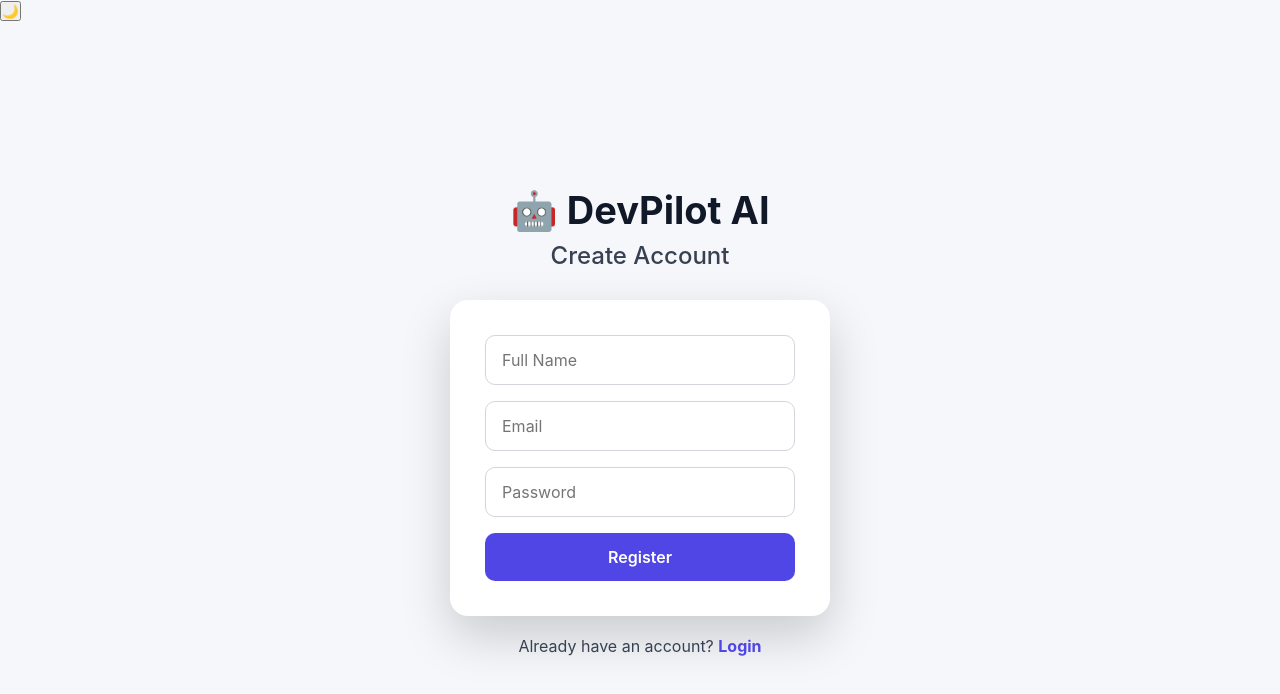
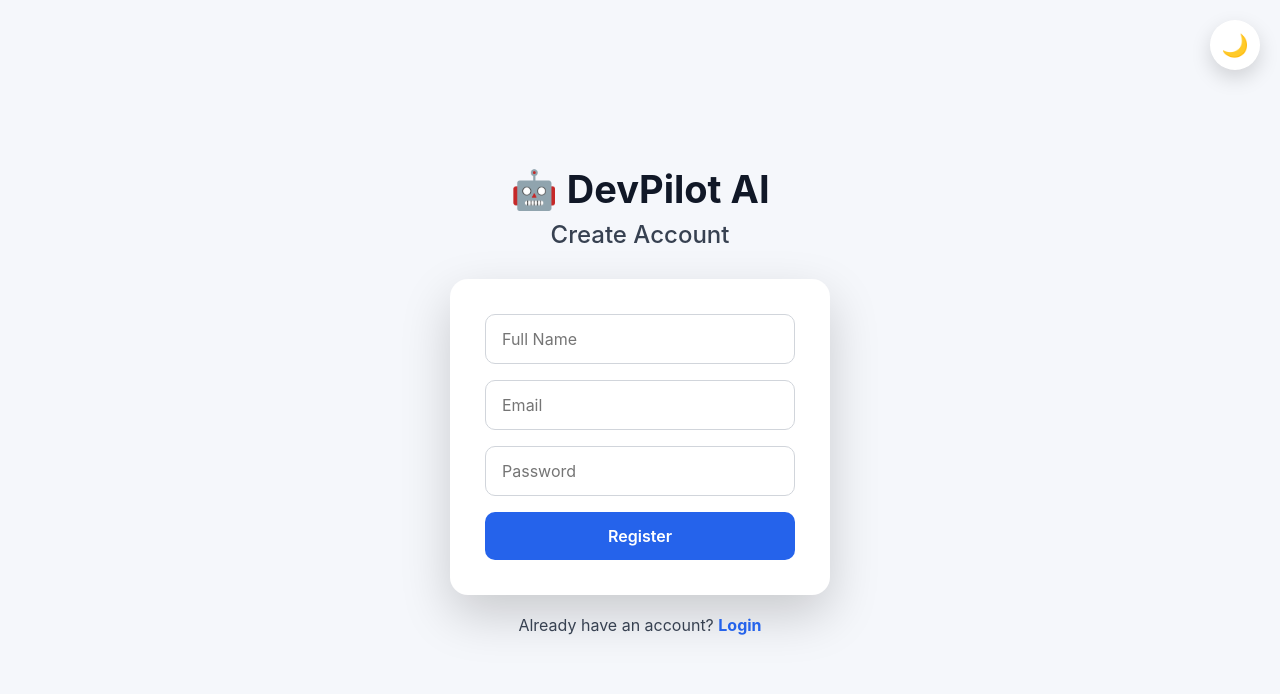
Before and after one commit to imriya1126/DevPilot-AI, a React app in the folder frontend/: page /register in a window 1280 px wide. Shown: the top 694 px of the page. Built offline with nearby package versions, Linux system fonts and the light colour scheme; the HTML template or start-up script is replaced by a standard one.

Commit message:
Fix theme toggle and chat dark mode

```diff
--- a/frontend/src/App.jsx
+++ b/frontend/src/App.jsx
@@ -8,9 +8,9 @@ import Chat from "./pages/Chat";
 import "./styles/theme.css";
 
 function App() {
-  const [darkMode, setDarkMode] = useState(() => {
-    return localStorage.getItem("theme") === "dark";
-  });
+  const [darkMode, setDarkMode] = useState(
+    localStorage.getItem("theme") === "dark"
+  );
 
   useEffect(() => {
     if (darkMode) {
--- a/frontend/src/styles/chat.css
+++ b/frontend/src/styles/chat.css
@@ -61,3 +61,44 @@
   border-top: 1px solid #e5e7eb;
   padding: 20px 35px;
 }
+/* ==========================
+   DARK MODE - CHAT PAGE
+========================== */
+
+body.dark .chat-page{
+    background:#111827;
+}
+
+body.dark .chat-container{
+    background:#111827;
+}
+
+body.dark .chat-header{
+    background:#1f2937;
+    border-bottom:1px solid #374151;
+}
+
+body.dark .chat-header h1{
+    color:white;
+}
+
+body.dark .chat-header p{
+    color:#d1d5db;
+}
+
+body.dark .chat-messages{
+    background:#111827;
+}
+
+body.dark .empty-chat{
+    color:#d1d5db;
+}
+
+body.dark .empty-chat h2{
+    color:white;
+}
+
+body.dark .chat-input-area{
+    background:#1f2937;
+    border-top:1px solid #374151;
+}
--- a/frontend/src/styles/theme.css
+++ b/frontend/src/styles/theme.css
@@ -1,83 +1,140 @@
-.auth-container{
-    min-height:100vh;
-    display:flex;
-    flex-direction:column;
-    justify-content:center;
-    align-items:center;
-
-    background:#f5f7fb;
-
-    padding:20px;
+body {
+  margin: 0;
+  transition: 0.3s;
+  background: #f5f7fb;
 }
 
-.auth-container h1{
-    color:#111827;
-    margin-bottom:8px;
-    font-size:38px;
+/* Theme Toggle Button */
+.theme-toggle {
+  position: fixed;
+  top: 20px;
+  right: 20px;
+  z-index: 9999;
+
+  width: 50px;
+  height: 50px;
+
+  border: none;
+  border-radius: 50%;
+
+  background: white;
+  box-shadow: 0 8px 20px rgba(0, 0, 0, 0.15);
+
+  font-size: 22px;
+  cursor: pointer;
+  transition: 0.25s;
 }
 
-.auth-container h2{
-    color:#374151;
-    margin-bottom:30px;
-    font-weight:500;
+.theme-toggle:hover {
+  transform: scale(1.08);
 }
 
-.auth-container form{
-    width:380px;
-    background:white;
-    padding:35px;
-    border-radius:18px;
-    box-shadow:0 20px 50px rgba(0,0,0,.18);
-
-    display:flex;
-    flex-direction:column;
-    gap:16px;
+body.dark {
+  background: #111827;
+  color: white;
 }
 
-.auth-container input{
-    padding:14px 16px;
-    border:1px solid #d1d5db;
-    border-radius:10px;
-    font-size:16px;
-    outline:none;
-    transition:.2s;
+/* =========================
+   AUTH PAGES
+========================= */
+
+.auth-container {
+  min-height: 100vh;
+  display: flex;
+  flex-direction: column;
+  justify-content: center;
+  align-items: center;
+
+  background: #f5f7fb;
+  padding: 20px;
 }
 
-.auth-container input:focus{
-    border-color:#4f46e5;
-    box-shadow:0 0 0 3px rgba(79,70,229,.15);
+.auth-container h1 {
+  color: #111827;
+  margin-bottom: 8px;
+  font-size: 38px;
 }
 
-.auth-container button{
-    padding:14px;
-    border:none;
-    border-radius:10px;
-
-    background:#4f46e5;
-    color:white;
-
-    font-size:16px;
-    font-weight:600;
-
-    cursor:pointer;
-    transition:.25s;
+.auth-container h2 {
+  color: #374151;
+  margin-bottom: 30px;
+  font-weight: 500;
 }
 
-.auth-container button:hover{
-    background:#4338ca;
+.auth-container form {
+  width: 380px;
+  background: white;
+  padding: 35px;
+  border-radius: 18px;
+  box-shadow: 0 20px 50px rgba(0, 0, 0, 0.18);
+
+  display: flex;
+  flex-direction: column;
+  gap: 16px;
 }
 
-.auth-container p{
-    margin-top:20px;
-    color:#374151;
+.auth-container input {
+  padding: 14px 16px;
+  border: 1px solid #d1d5db;
+  border-radius: 10px;
+  font-size: 16px;
 }
 
-.auth-container a{
-    color:#4f46e5;
-    font-weight:700;
-    text-decoration:none;
+.auth-container input:focus {
+  outline: none;
+  border-color: #2563eb;
+  box-shadow: 0 0 0 3px rgba(37, 99, 235, 0.15);
 }
 
-.auth-container a:hover{
-    text-decoration:underline;
+.auth-container button {
+  padding: 14px;
+  border: none;
+  border-radius: 10px;
+  background: #2563eb;
+  color: white;
+  font-size: 16px;
+  font-weight: 600;
+  cursor: pointer;
 }
+
+.auth-container p {
+  margin-top: 20px;
+  color: #374151;
+}
+
+.auth-container a {
+  color: #2563eb;
+  font-weight: 700;
+  text-decoration: none;
+}
+
+/* Dark Mode */
+
+body.dark .auth-container {
+  background: #111827;
+}
+
+body.dark .auth-container h1,
+body.dark .auth-container h2,
+body.dark .auth-container p {
+  color: white;
+}
+
+body.dark .auth-container form {
+  background: #1f2937;
+}
+
+body.dark .auth-container input {
+  background: #111827;
+  color: white;
+  border: 1px solid #374151;
+}
+
+body.dark .auth-container input::placeholder {
+  color: #9ca3af;
+}
+
+body.dark .theme-toggle {
+  background: #1f2937;
+  color: white;
+}
```
